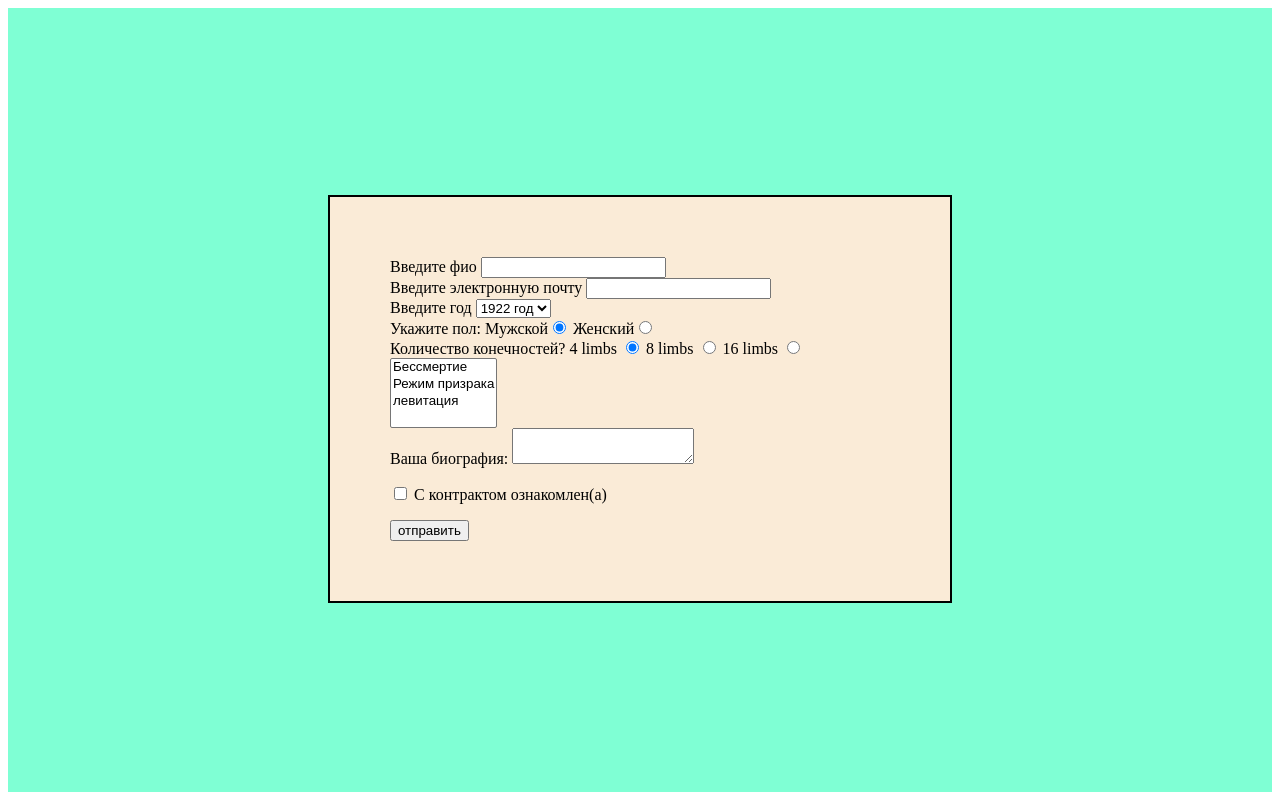
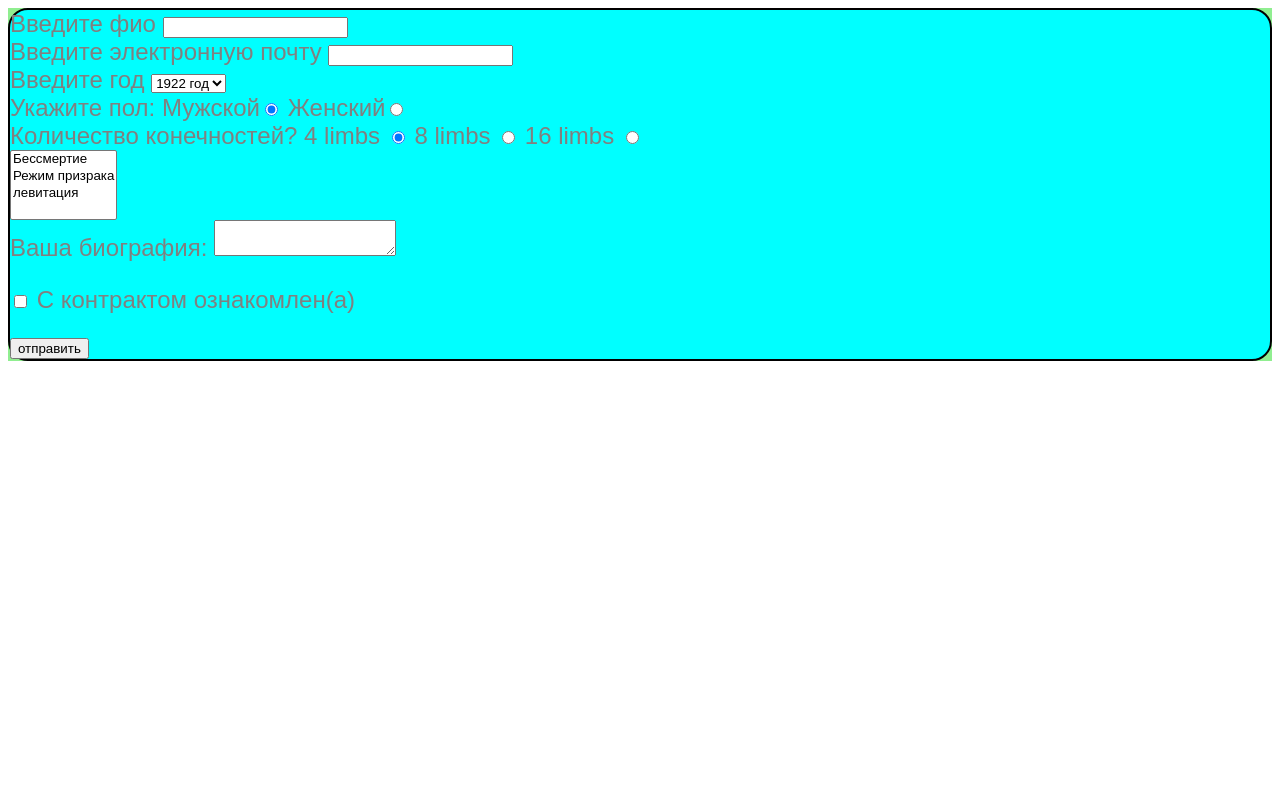
Before and after one commit to YakovDeinega/BWeb31.1, a PHP site: page / in a window 1280 px wide. Run offline with PHP 8.4, Linux system fonts and the light colour scheme.

Commit message:
Update style.css

```diff
--- a/style.css
+++ b/style.css
@@ -1,16 +1,12 @@
 .body{
-    background: aquamarine;
-    display: flex;
-    justify-content:center;
-    margin:0%;
-    width: 100%;
-    height: 100%;
+    font-family: Arial, Helvetica, sans-serif;
+    margin: 0;
+    color: gray;
+    font-size: 24px;
+    background-color: lightgreen;
 }
 .main{
-    padding: 60px;
-    margin-top: 30%;
-    width: 500px;
-    background-color: rgb(253, 197, 123);
+    background: cyan;
+    border-radius: 20px;
     border: 2px solid black;
-    background: antiquewhite;
 }
```
